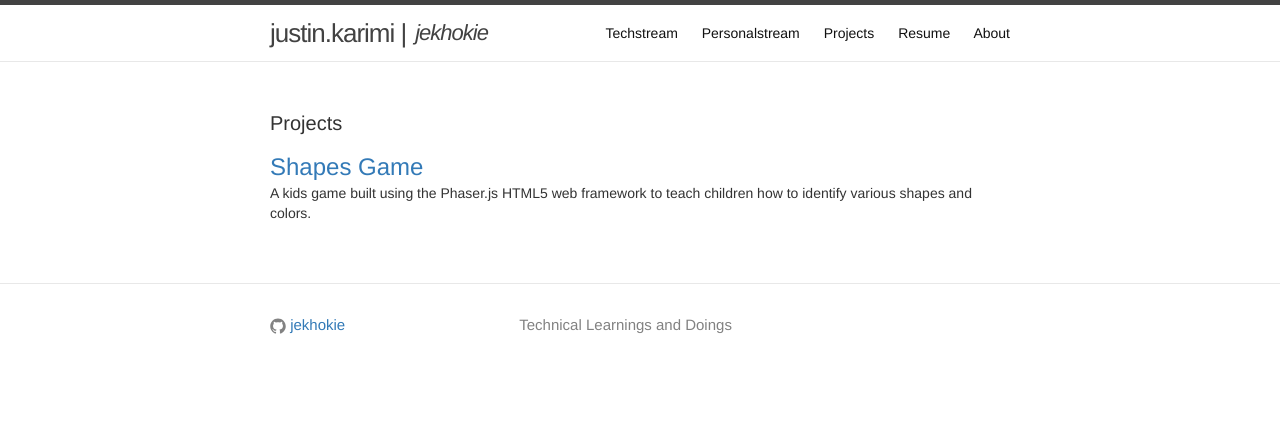
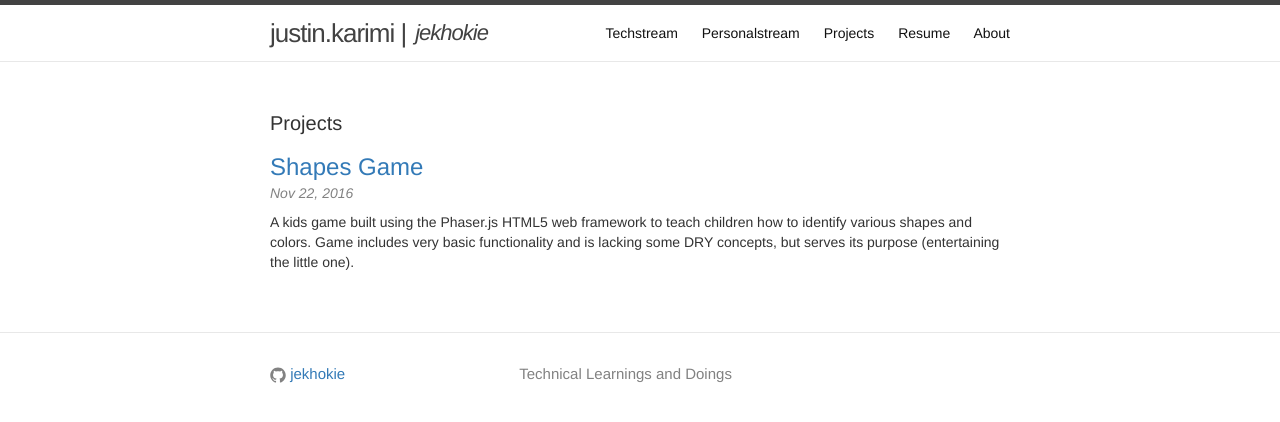
Before and after one commit to jekhokie/jekhokie.github.io, a Jekyll site: the page built from projects.html, in a window 1280 px wide. Shown: the top 422 px of the page. Built offline with Jekyll 4.4.1, drawn with Linux system fonts in a browser that asks for light colours.

Commit message:
Update Projects Page for Consistent Formatting
Update the Projects page to ensure there is consistent formatting with
the date field and update the summary of the first project post.

```diff
--- a/projects.html
+++ b/projects.html
@@ -14,8 +14,11 @@ weight: 90
                 <a class="post-link" href="../shapes/">Shapes Game</a>
             </h2>
 
+            <div class="post-meta">Nov 22, 2016</div>
+
             A kids game built using the Phaser.js HTML5 web framework to teach children how to identify various
-            shapes and colors.
+            shapes and colors. Game includes very basic functionality and is lacking some DRY concepts, but serves
+            its purpose (entertaining the little one).
         </li>
     </ul>
 </div>
```
